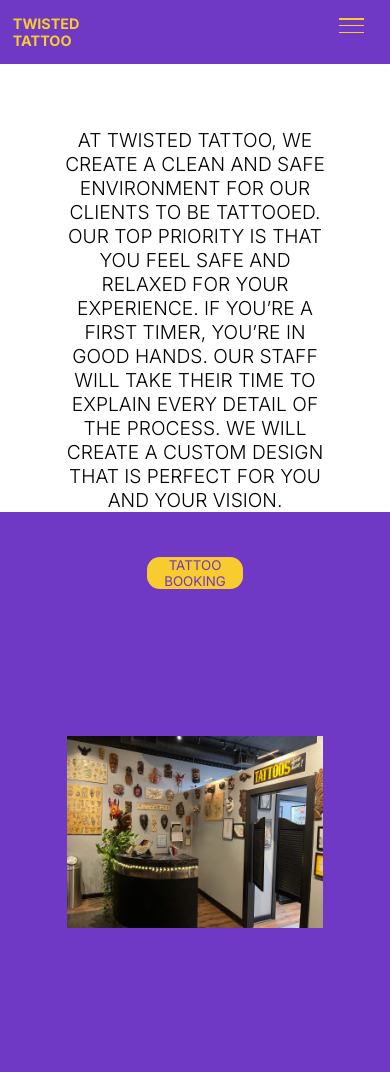
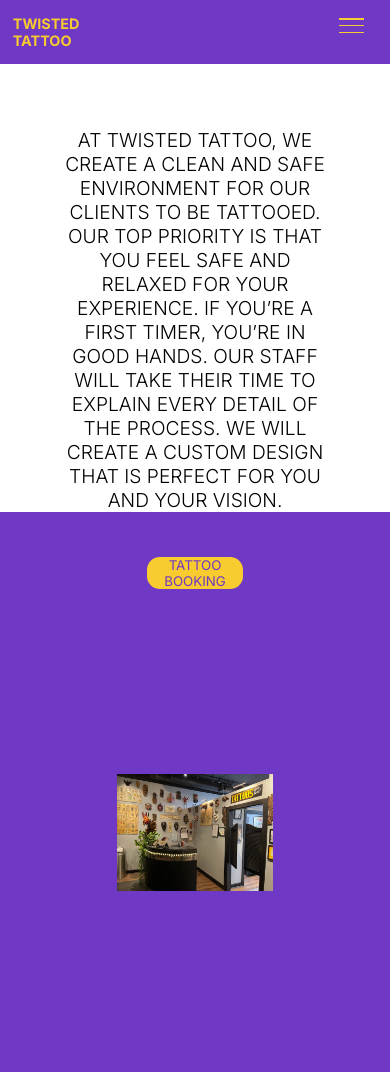
Before and after one commit to hakimmurphy/003, a plain HTML site: page index.html in a window 390 px wide. Shown: the top 1072 px of the page. Drawn offline with Linux system fonts and the light colour scheme.

Commit message:
Updated CSS file
Made more repsonsive.

```diff
--- a/styles2.css
+++ b/styles2.css
@@ -316,7 +316,8 @@ html {
 
     .slideshow div {
         margin: auto;
-        width: 100%;
+        width: 40%;
+        height: 40%;
     }
 
     .btn-booking {
@@ -328,7 +329,6 @@ html {
         margin-bottom: 7rem;
         margin-right: 0;
     }
-
 
     .artists {
         font-size: 4rem;
```
